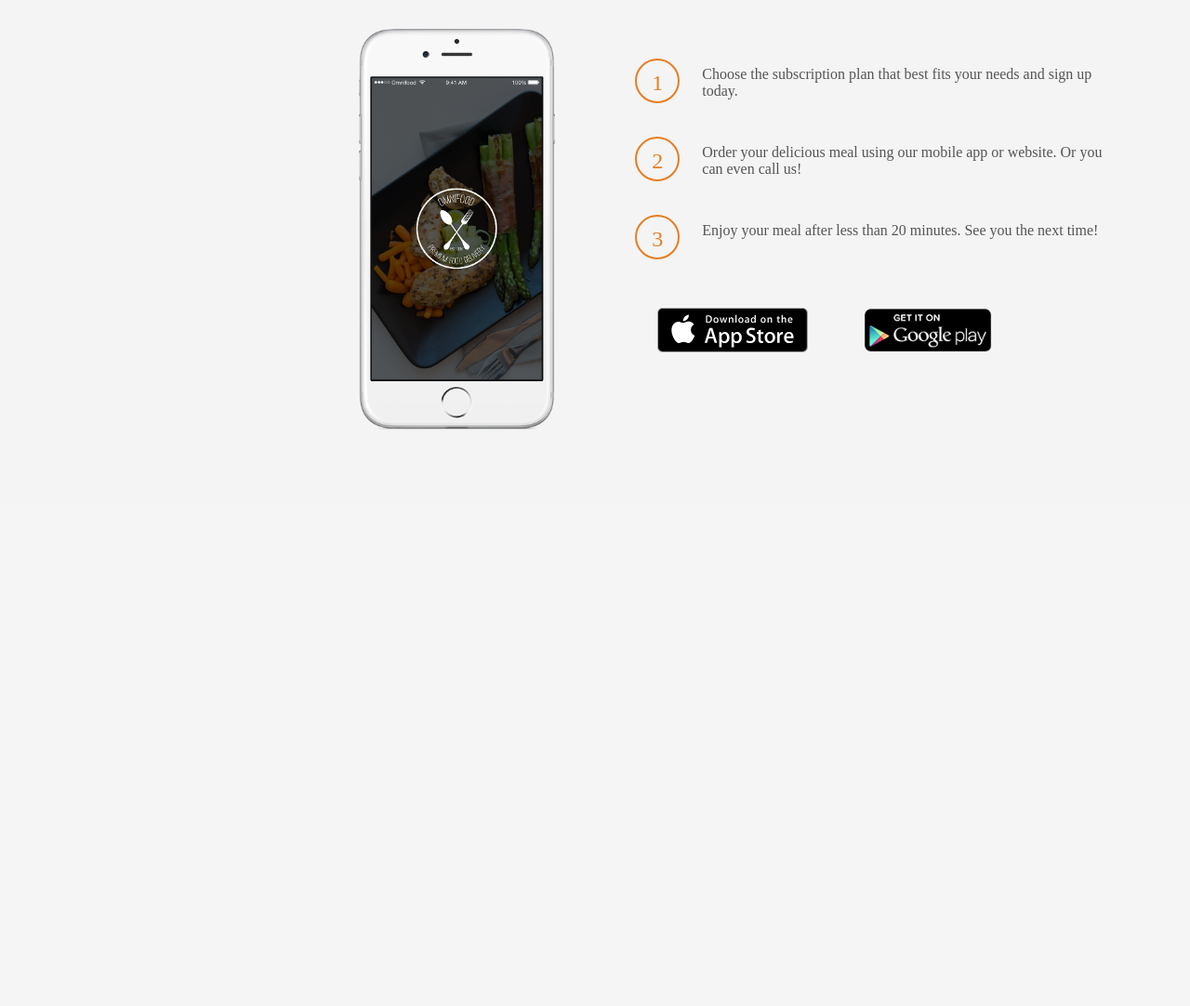
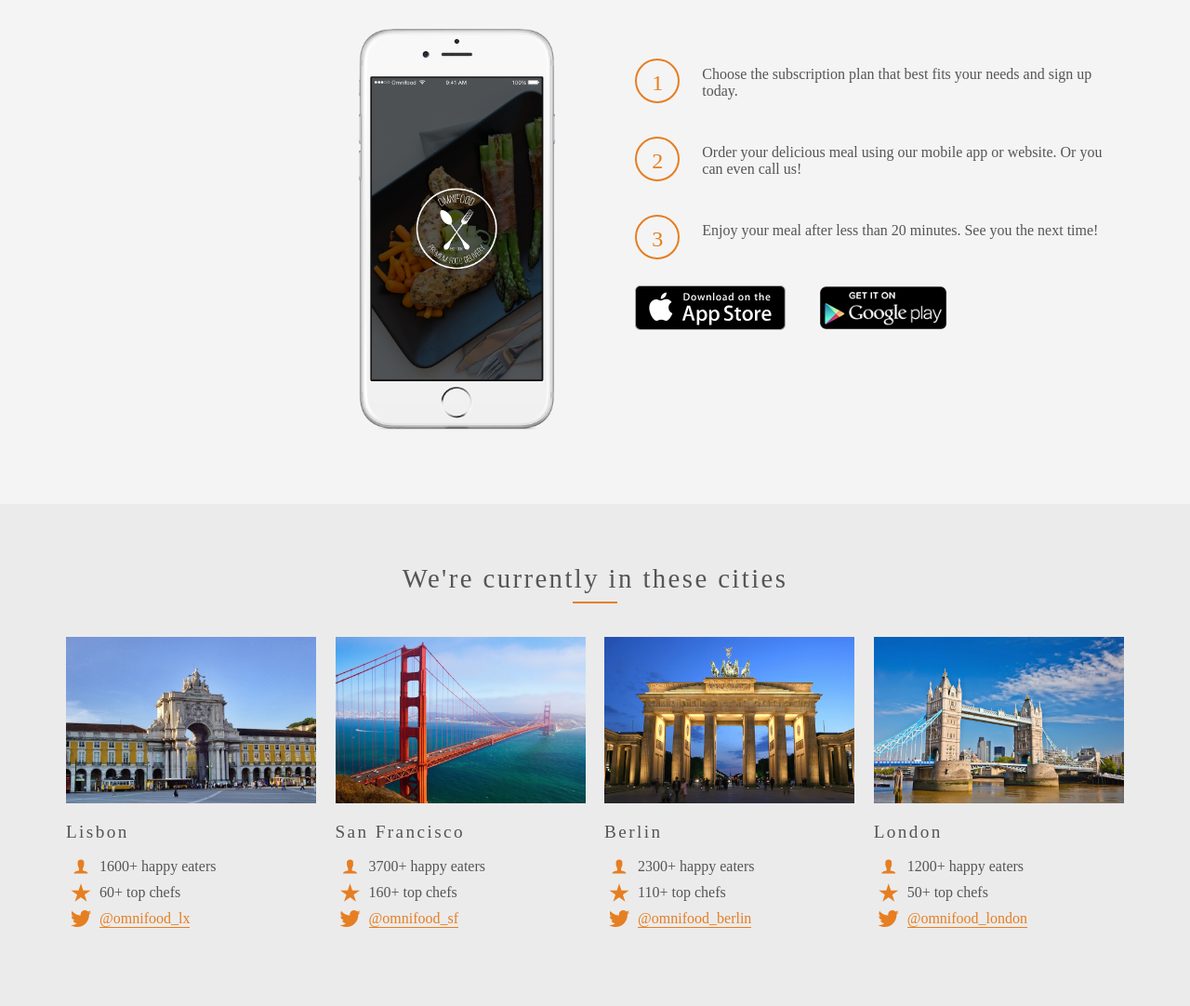
Before and after one commit to davidfang/omnitfood, a PHP site: page / in a window 1280 px wide. Shown: the part 1918-3000 px from the top of the page at 93% size. Before the commit the page ends 2380 px from the top, so only its background shows below. Run offline with PHP 8.4, Linux system fonts and the light colour scheme; some web fonts are replaced.

Commit message:
city done

```diff
--- a/index.html
+++ b/index.html
@@ -124,10 +124,75 @@
                <p>Enjoy your meal after less than 20 minutes. See you the next time!</p>
             </div>
 
-            <a href="" class="btn btn-app"><img src="resources/img/download-app.svg" alt="App Store Button"></a>
-            <a href="" class="btn btn-app"><img src="resources/img/download-app-android.png" alt="Play Store Button"></a>
+            <a href="" class="btn-app"><img src="resources/img/download-app.svg" alt="App Store Button"></a>
+            <a href="" class="btn-app"><img src="resources/img/download-app-android.png" alt="Play Store Button"></a>
          </div>
       </div>
+   </section>
+   <!-- cities -->
+   <section class="section-cities" id="cities">
+      <div class="row">
+         <h2>We're currently in these cities</h2>
+      </div>
+      <div class="row js-wp-3">
+         <div class="col span-1-of-4 box">
+            <img src="resources/img/lisbon-3.jpg" alt="">
+            <h3>Lisbon</h3>
+            <div class="city-feature">
+               <i class="ion-ios-person icon-small"></i> 1600+ happy eaters
+            </div>
+            <div class="city-feature">
+               <i class="ion-ios-star icon-small"></i> 60+ top chefs
+            </div>
+            <div class="city-feature">
+               <i class="ion-social-twitter icon-small"></i>
+               <a href="#">@omnifood_lx</a>
+            </div>
+         </div>
+         <div class="col span-1-of-4 box">
+            <img src="resources/img/san-francisco.jpg" alt="">
+            <h3>San Francisco</h3>
+            <div class="city-feature">
+               <i class="ion-ios-person icon-small"></i> 3700+ happy eaters
+            </div>
+            <div class="city-feature">
+               <i class="ion-ios-star icon-small"></i> 160+ top chefs
+            </div>
+            <div class="city-feature">
+               <i class="ion-social-twitter icon-small"></i>
+               <a href="#">@omnifood_sf</a>
+            </div>
+         </div>
+         <div class="col span-1-of-4 box">
+            <img src="resources/img/berlin.jpg" alt="">
+            <h3>Berlin</h3>
+            <div class="city-feature">
+               <i class="ion-ios-person icon-small"></i> 2300+ happy eaters
+            </div>
+            <div class="city-feature">
+               <i class="ion-ios-star icon-small"></i> 110+ top chefs
+            </div>
+            <div class="city-feature">
+               <i class="ion-social-twitter icon-small"></i>
+               <a href="#">@omnifood_berlin</a>
+            </div>
+         </div>
+         <div class="col span-1-of-4 box">
+            <img src="resources/img/london.jpg" alt="">
+            <h3>London</h3>
+            <div class="city-feature">
+               <i class="ion-ios-person icon-small"></i> 1200+ happy eaters
+            </div>
+            <div class="city-feature">
+               <i class="ion-ios-star icon-small"></i> 50+ top chefs
+            </div>
+            <div class="city-feature">
+               <i class="ion-social-twitter icon-small"></i>
+               <a href="#">@omnifood_london</a>
+            </div>
+         </div>
+      </div>
+
    </section>
 
 </body>
--- a/resources/css/style.css
+++ b/resources/css/style.css
@@ -28,6 +28,22 @@ h2,
 h3 {
   font-weight: 100;
   letter-spacing: .15rem;
+}
+/* line 32, _basic.less */
+a:link,
+a:visited {
+  color: #e67e22;
+  text-decoration: none;
+  padding-bottom: 1px;
+  border-bottom: 1px solid #e67e22;
+  -webkit-transition: border-bottom 0.35s ease-in, color 0.35s ease-in;
+          transition: border-bottom 0.35s ease-in, color 0.35s ease-in;
+}
+/* line 41, _basic.less */
+a:hover,
+a:active {
+  color: #555555;
+  border-bottom: 1px solid transparent;
 }
 /* line 1, _header.less */
 header {
@@ -270,7 +286,37 @@ h3 {
   margin-bottom: 50px;
 }
 /* line 42, _steps.less */
-.btn img {
+.btn-app {
+  margin-right: 2rem;
+}
+/* line 43, _steps.less */
+.btn-app:link,
+.btn-app:visited {
+  border: 0;
+}
+/* line 47, _steps.less */
+.btn-app img {
   height: 3rem;
   width: auto;
 }
+/* line 1, _city.less */
+.box img {
+  width: 100%;
+  margin-bottom: 1rem;
+  height: auto;
+}
+/* line 7, _city.less */
+.city-feature {
+  margin-bottom: .3rem;
+}
+/* line 11, _city.less */
+.icon-small {
+  display: inline-block;
+  width: 2rem;
+  text-align: center;
+  color: #e67e22;
+  font-size: 1.5rem;
+  line-height: 1.5rem;
+  vertical-align: middle;
+  margin-top: -2px;
+}
--- a/resources/less/_basic.less
+++ b/resources/less/_basic.less
@@ -28,3 +28,18 @@ h3 {
    font-weight: 100;
    letter-spacing: .15rem;
 }
+
+a:link,
+a:visited {
+   color: @orange;
+   text-decoration: none;
+   padding-bottom: 1px;
+   border-bottom: 1px solid @orange;
+   transition: border-bottom .35s ease-in, color .35s ease-in
+}
+
+a:hover,
+a:active {
+   color: @gray;
+   border-bottom: 1px solid transparent;
+}
--- /dev/null
+++ b/resources/less/_city.less
@@ -0,0 +1,20 @@
+.box img {
+   width: 100%;
+   margin-bottom: 1rem;
+   height: auto;
+}
+
+.city-feature {
+   margin-bottom: .3rem;
+}
+
+.icon-small {
+   display: inline-block;
+   width: 2rem;
+   text-align: center;
+   color: @orange;
+   font-size: 1.5rem;
+   line-height: 1.5rem;
+   vertical-align: middle;
+   margin-top: -2px;
+}
--- a/resources/less/_steps.less
+++ b/resources/less/_steps.less
@@ -39,7 +39,14 @@
    }
 }
 
-.btn img {
-   height: 3rem;
-   width: auto;
+.btn-app {
+   &:link,
+   &:visited {
+      border: 0;
+   }
+   img {
+      height: 3rem;
+      width: auto;
+   }
+   margin-right: 2rem;
 }
--- a/resources/less/style.less
+++ b/resources/less/style.less
@@ -4,3 +4,4 @@
 @import '_feature';
 @import '_meals';
 @import '_steps';
+@import '_city';
```
